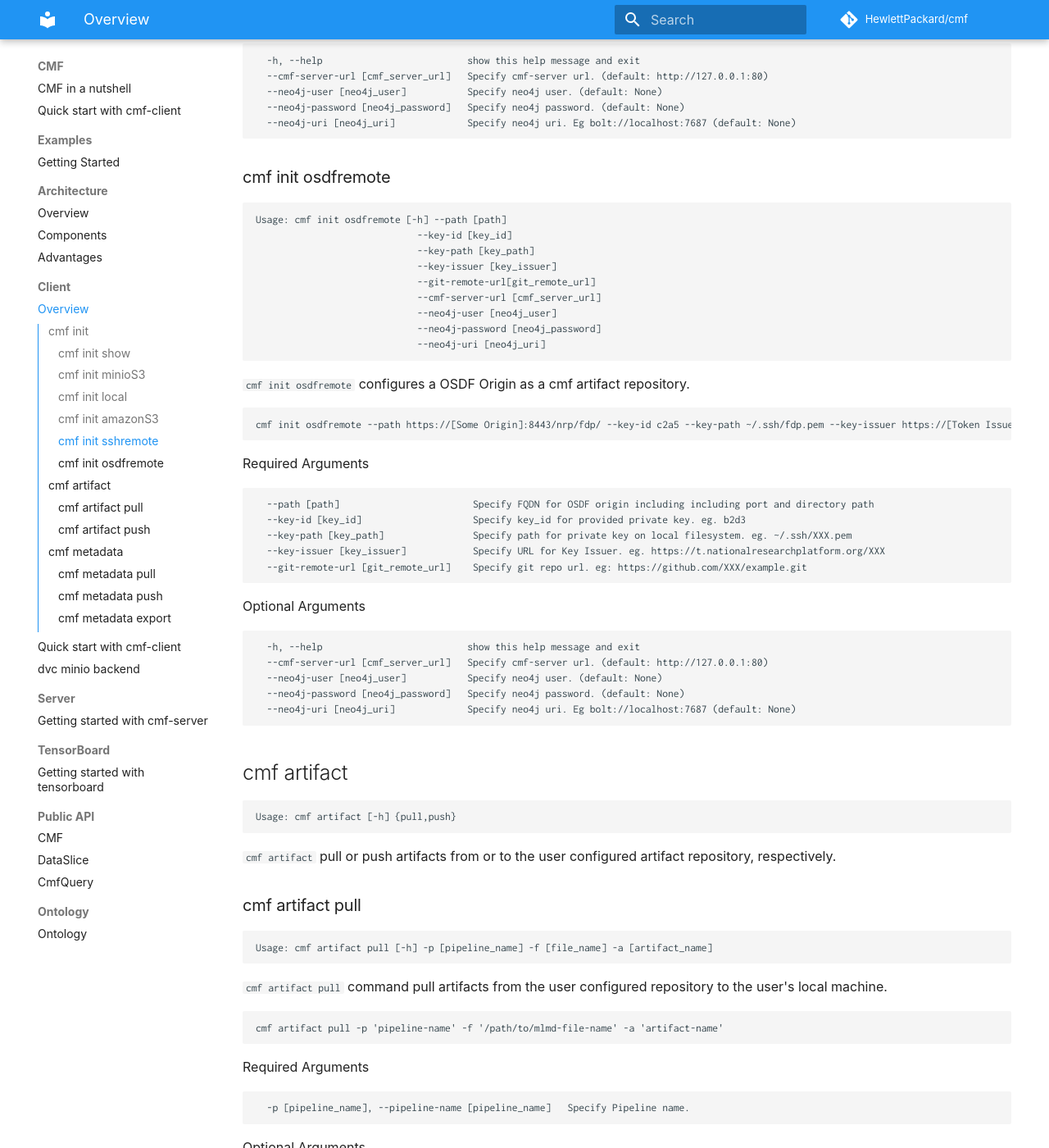
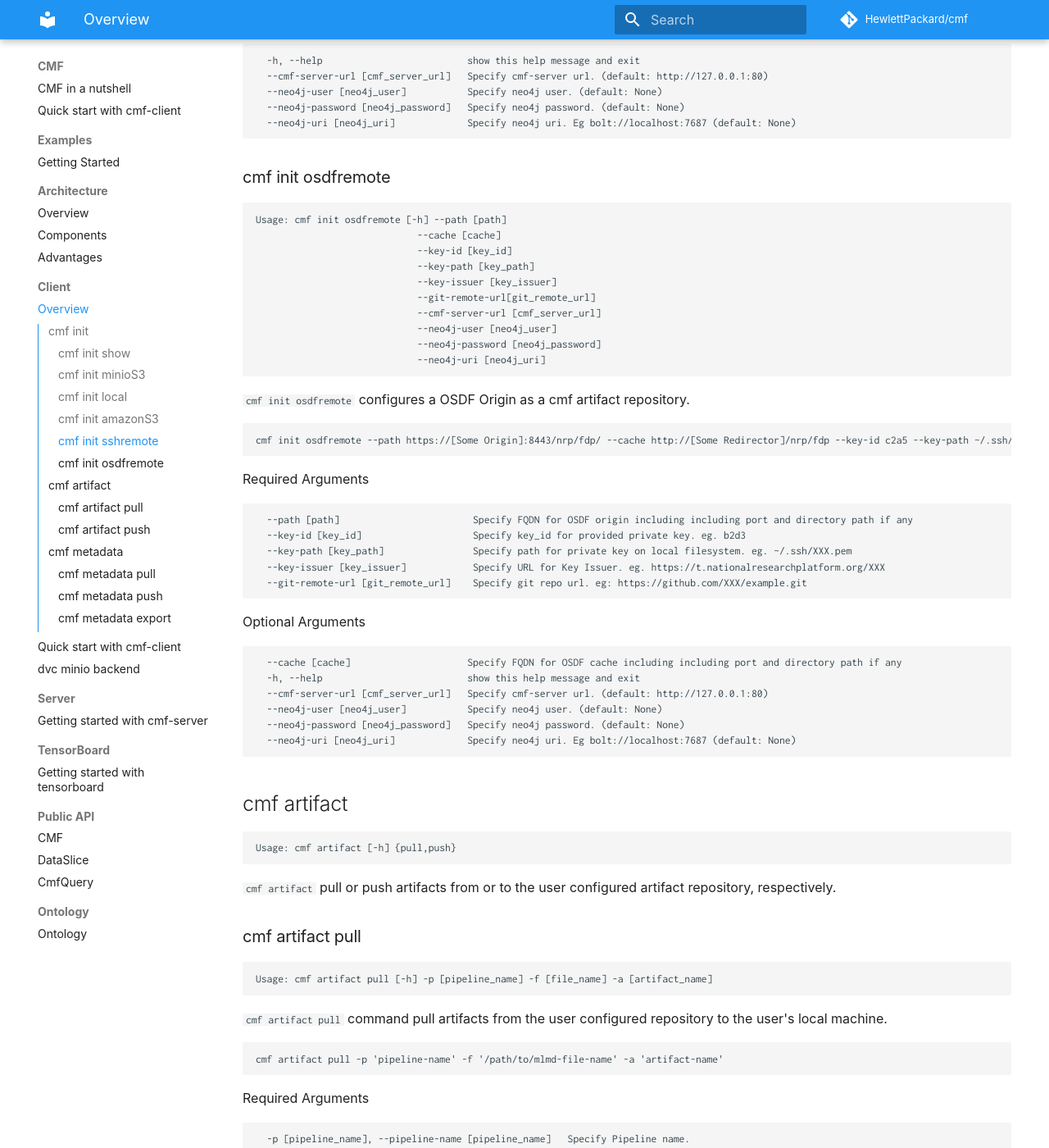
Before and after one commit to HewlettPackard/cmf, an MkDocs documentation site: the page built from docs/cmf_client/cmf_client.md, in a window 1280 px wide and 1400 px high, scrolled down 4119 px. Shown: the whole window at 82% size. Built offline with MkDocs 1.6.1 and Material for MkDocs 9.7.7, drawn with Linux system fonts in a browser that asks for light colours; some web fonts are replaced; comment, search, counter and statistics services are not loaded.

Commit message:
Updated documentation
- Added --cache as optional argument in `cmf_client.md`
- If cache or redirector URL is not specified, cmf will fetch
pulls from the origin recorded in the MLMD file

````diff
--- a/docs/cmf_client/cmf_client.md
+++ b/docs/cmf_client/cmf_client.md
@@ -181,6 +181,7 @@ Optional Arguments
 ### cmf init osdfremote
 ```
 Usage: cmf init osdfremote [-h] --path [path]
+                             --cache [cache]
                              --key-id [key_id]
                              --key-path [key_path]
                              --key-issuer [key_issuer]
@@ -192,11 +193,11 @@ Usage: cmf init osdfremote [-h] --path [path]
 ```
 `cmf init osdfremote` configures a OSDF Origin as a cmf artifact repository.
 ```
-cmf init osdfremote --path https://[Some Origin]:8443/nrp/fdp/ --key-id c2a5 --key-path ~/.ssh/fdp.pem --key-issuer https://[Token Issuer]] --git-remote-url https://github.com/user/experiment-repo.git --git-remote-url https://github.com/user/experiment-repo.git --cmf-server-url http://127.0.0.1:80 --neo4j-user neo4j --neo4j-password password --neo4j-uri bolt://localhost:7687
+cmf init osdfremote --path https://[Some Origin]:8443/nrp/fdp/ --cache http://[Some Redirector]/nrp/fdp --key-id c2a5 --key-path ~/.ssh/fdp.pem --key-issuer https://[Token Issuer]] --git-remote-url https://github.com/user/experiment-repo.git --git-remote-url https://github.com/user/experiment-repo.git --cmf-server-url http://127.0.0.1:80 --neo4j-user neo4j --neo4j-password password --neo4j-uri bolt://localhost:7687
 ```
 Required Arguments
 ```
-  --path [path]                        Specify FQDN for OSDF origin including including port and directory path
+  --path [path]                        Specify FQDN for OSDF origin including including port and directory path if any
   --key-id [key_id]                    Specify key_id for provided private key. eg. b2d3
   --key-path [key_path]                Specify path for private key on local filesystem. eg. ~/.ssh/XXX.pem
   --key-issuer [key_issuer]            Specify URL for Key Issuer. eg. https://t.nationalresearchplatform.org/XXX
@@ -204,6 +205,7 @@ Required Arguments
 ```
 Optional Arguments
 ```
+  --cache [cache]                     Specify FQDN for OSDF cache including including port and directory path if any
   -h, --help                          show this help message and exit
   --cmf-server-url [cmf_server_url]   Specify cmf-server url. (default: http://127.0.0.1:80)
   --neo4j-user [neo4j_user]           Specify neo4j user. (default: None)
````
